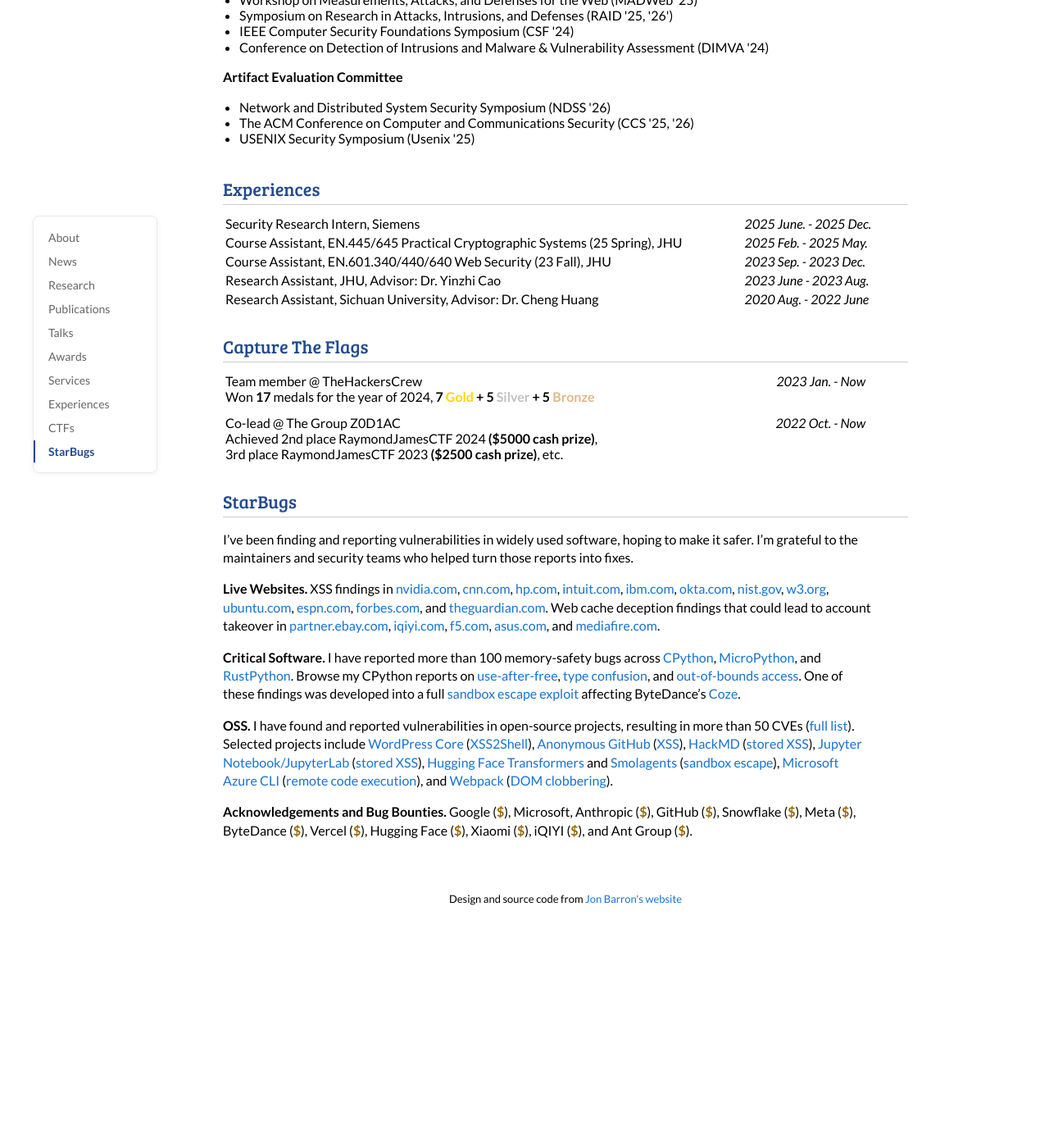
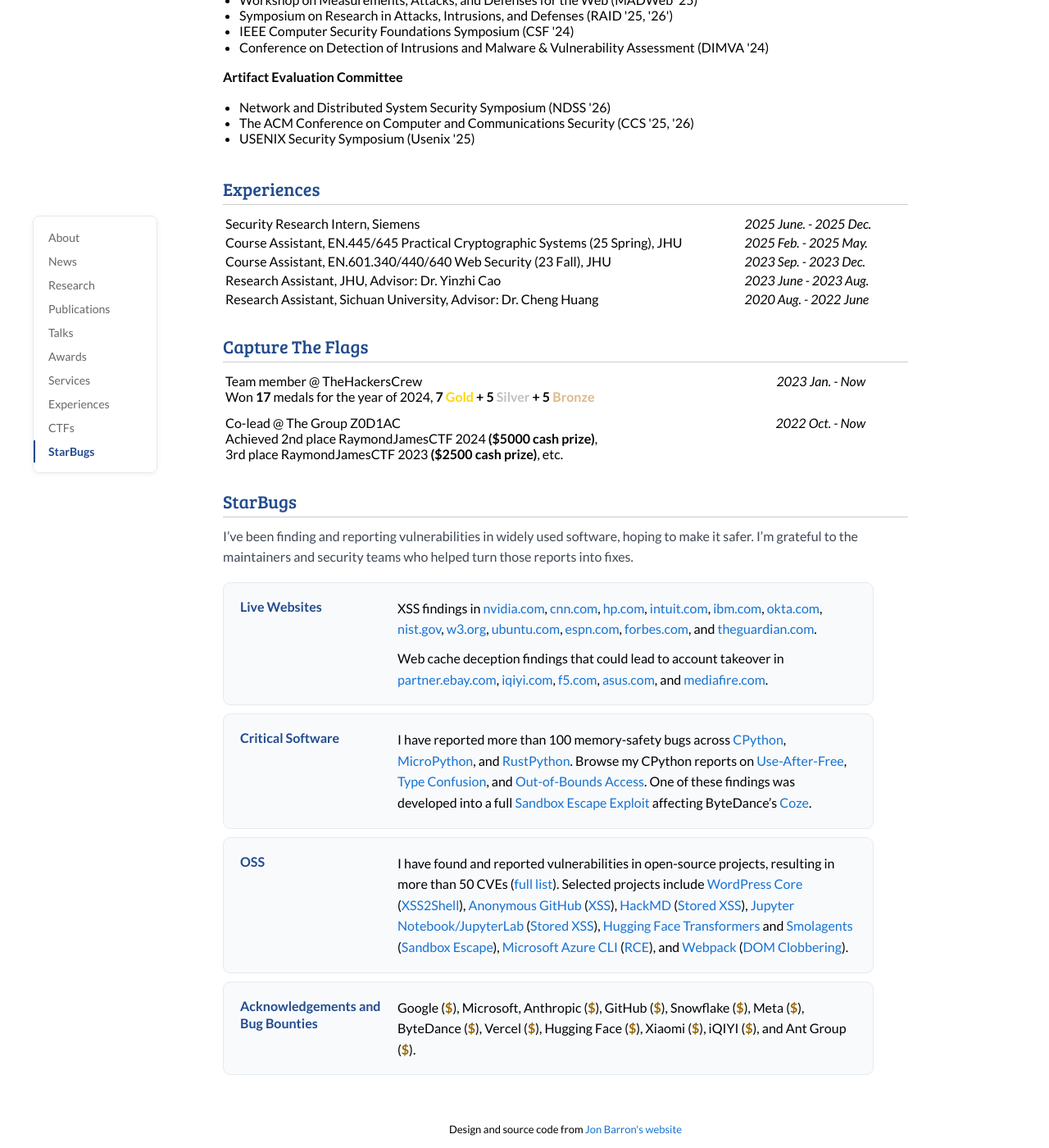
Before and after one commit to jackfromeast/jackfromeast.github.io, a Jekyll site: the page built from _posts/2026-09-17-Minnie.md, in a window 1280 px wide and 1400 px high, scrolled down 3878 px. Shown: the whole window at 82% size. Built offline with Jekyll 4.4.1, drawn with Linux system fonts in a browser that asks for light colours; a style sheet for code colours, icons or effects is not loaded; before the commit the page ends 4996 px from its top, so only the background shows below that.

Commit message:
Refine StarBugs presentation and labels

```diff
--- a/_layouts/default.html
+++ b/_layouts/default.html
@@ -438,11 +438,14 @@
               <div id="cves" style="margin-bottom: 10px;">
                 <h2>StarBugs</h2>
               </div>
-              <p style="margin-right: 5%;">
+              <div class="starbugs">
+              <p class="starbugs-intro">
                 I’ve been finding and reporting vulnerabilities in widely used software, hoping to make it safer. I’m grateful to the maintainers and security teams who helped turn those reports into fixes.
               </p>
-              <p style="margin-right: 5%;">
-                <strong>Live Websites.</strong> XSS findings in
+              <section class="starbugs-card" aria-labelledby="starbugs-websites">
+                <h3 id="starbugs-websites">Live Websites</h3>
+                <div class="starbugs-card-content">
+                <p>XSS findings in
                 <a href="https://www.nvidia.com/">nvidia.com</a>,
                 <a href="https://www.cnn.com/">cnn.com</a>,
                 <a href="https://www.hp.com/">hp.com</a>,
@@ -454,29 +457,35 @@
                 <a href="https://ubuntu.com/">ubuntu.com</a>,
                 <a href="https://www.espn.com/">espn.com</a>,
                 <a href="https://www.forbes.com/">forbes.com</a>, and
-                <a href="https://www.theguardian.com/">theguardian.com</a>.
-                Web cache deception findings that could lead to account takeover in
+                <a href="https://www.theguardian.com/">theguardian.com</a>.</p>
+                <p>Web cache deception findings that could lead to account takeover in
                 <a href="https://partner.ebay.com/">partner.ebay.com</a>,
                 <a href="https://www.iqiyi.com/">iqiyi.com</a>,
                 <a href="https://www.f5.com/">f5.com</a>,
                 <a href="https://www.asus.com/">asus.com</a>, and
-                <a href="https://www.mediafire.com/">mediafire.com</a>.
-              </p>
-              <p style="margin-right: 5%;">
-                <strong>Critical Software.</strong> I have reported more than 100 memory-safety bugs across
+                <a href="https://www.mediafire.com/">mediafire.com</a>.</p>
+                </div>
+              </section>
+              <section class="starbugs-card" aria-labelledby="starbugs-software">
+                <h3 id="starbugs-software">Critical Software</h3>
+                <div class="starbugs-card-content">
+                <p>I have reported more than 100 memory-safety bugs across
                 <a href="https://github.com/python/cpython">CPython</a>,
                 <a href="https://github.com/micropython/micropython">MicroPython</a>, and
                 <a href="https://github.com/RustPython/RustPython">RustPython</a>.
                 Browse my CPython reports on
-                <a href="https://github.com/python/cpython/issues?q=Use-after-free+author%3Ajackfromeast">use-after-free</a>,
-                <a href="https://github.com/python/cpython/issues?q=Type+Confusion+author%3Ajackfromeast">type confusion</a>, and
-                <a href="https://github.com/python/cpython/issues?q=Out-of-bound+author%3Ajackfromeast">out-of-bounds access</a>.
+                <a href="https://github.com/python/cpython/issues?q=Use-after-free+author%3Ajackfromeast">Use-After-Free</a>,
+                <a href="https://github.com/python/cpython/issues?q=Type+Confusion+author%3Ajackfromeast">Type Confusion</a>, and
+                <a href="https://github.com/python/cpython/issues?q=Out-of-bound+author%3Ajackfromeast">Out-of-Bounds Access</a>.
                 One of these findings was developed into a full
-                <a href="https://github.com/coze-dev/coze-studio/pull/2572">sandbox escape exploit</a>
-                affecting ByteDance’s <a href="https://github.com/coze-dev/coze-studio">Coze</a>.
-              </p>
-              <p style="margin-right: 5%;">
-                <strong>OSS.</strong> I have found and reported vulnerabilities in open-source projects, resulting in more than 50 CVEs
+                <a href="https://github.com/coze-dev/coze-studio/pull/2572">Sandbox Escape Exploit</a>
+                affecting ByteDance’s <a href="https://github.com/coze-dev/coze-studio">Coze</a>.</p>
+                </div>
+              </section>
+              <section class="starbugs-card" aria-labelledby="starbugs-oss">
+                <h3 id="starbugs-oss">OSS</h3>
+                <div class="starbugs-card-content">
+                <p>I have found and reported vulnerabilities in open-source projects, resulting in more than 50 CVEs
                 (<a href="https://github.com/jackfromeast/jackfromeast.github.io/blob/master/_data/vulns.yml">full list</a>).
                 Selected projects include
                 <a href="https://wordpress.org/">WordPress Core</a>
@@ -484,20 +493,25 @@
                 <a href="https://github.com/tdurieux/anonymous_github">Anonymous GitHub</a>
                 (<a href="https://github.com/tdurieux/anonymous_github/security/advisories/GHSA-g485-8j3v-p6x8">XSS</a>),
                 <a href="https://hackmd.io/">HackMD</a>
-                (<a href="https://github.com/hackmdio/codimd/security/advisories/GHSA-22jv-vch8-2vp9">stored XSS</a>),
+                (<a href="https://github.com/hackmdio/codimd/security/advisories/GHSA-22jv-vch8-2vp9">Stored XSS</a>),
                 <a href="https://jupyter.org/">Jupyter Notebook/JupyterLab</a>
-                (<a href="https://github.com/advisories/GHSA-9q39-rmj3-p4r2">stored XSS</a>),
+                (<a href="https://github.com/advisories/GHSA-9q39-rmj3-p4r2">Stored XSS</a>),
                 <a href="https://github.com/huggingface/transformers">Hugging Face Transformers</a> and
                 <a href="https://github.com/huggingface/smolagents">Smolagents</a>
-                (<a href="https://huntr.com/bounties/63ab1cfe-b573-4cf5-a7d3-fb6c957e34b0">sandbox escape</a>),
+                (<a href="https://huntr.com/bounties/63ab1cfe-b573-4cf5-a7d3-fb6c957e34b0">Sandbox Escape</a>),
                 <a href="https://learn.microsoft.com/en-us/cli/azure/what-is-azure-cli">Microsoft Azure CLI</a>
-                (<a href="https://msrc.microsoft.com/update-guide/en-US/vulnerability/CVE-2025-24049">remote code execution</a>), and
+                (<a href="https://msrc.microsoft.com/update-guide/en-US/vulnerability/CVE-2025-24049">RCE</a>), and
                 <a href="https://webpack.js.org/">Webpack</a>
-                (<a href="https://github.com/advisories/GHSA-4vvj-4cpr-p986">DOM clobbering</a>).
-              </p>
-              <p style="margin-right: 5%;">
-                <strong>Acknowledgements and Bug Bounties.</strong> Google (<span class="bounty-dollar">$</span>), Microsoft, Anthropic (<span class="bounty-dollar">$</span>), GitHub (<span class="bounty-dollar">$</span>), Snowflake (<span class="bounty-dollar">$</span>), Meta (<span class="bounty-dollar">$</span>), ByteDance (<span class="bounty-dollar">$</span>), Vercel (<span class="bounty-dollar">$</span>), Hugging Face (<span class="bounty-dollar">$</span>), Xiaomi (<span class="bounty-dollar">$</span>), iQIYI (<span class="bounty-dollar">$</span>), and Ant Group (<span class="bounty-dollar">$</span>).
-              </p>
+                (<a href="https://github.com/advisories/GHSA-4vvj-4cpr-p986">DOM Clobbering</a>).</p>
+                </div>
+              </section>
+              <section class="starbugs-card" aria-labelledby="starbugs-acknowledgements">
+                <h3 id="starbugs-acknowledgements">Acknowledgements and Bug Bounties</h3>
+                <div class="starbugs-card-content">
+                <p>Google (<span class="bounty-dollar">$</span>), Microsoft, Anthropic (<span class="bounty-dollar">$</span>), GitHub (<span class="bounty-dollar">$</span>), Snowflake (<span class="bounty-dollar">$</span>), Meta (<span class="bounty-dollar">$</span>), ByteDance (<span class="bounty-dollar">$</span>), Vercel (<span class="bounty-dollar">$</span>), Hugging Face (<span class="bounty-dollar">$</span>), Xiaomi (<span class="bounty-dollar">$</span>), iQIYI (<span class="bounty-dollar">$</span>), and Ant Group (<span class="bounty-dollar">$</span>).</p>
+                </div>
+              </section>
+              </div>
             </td>
           </tr>
         </table>
--- a/style.scss
+++ b/style.scss
@@ -102,6 +102,56 @@ li {
 .bounty-dollar {
   color: #9a6700;
   font-weight: 700;
+}
+
+/* StarBugs: compact, readable groups within the academic page layout */
+.starbugs {
+  margin-right: 5%;
+}
+
+.starbugs-intro {
+  color: #3e4854;
+  line-height: 1.6;
+  margin: 2px 0 18px;
+}
+
+.starbugs-card {
+  display: grid;
+  grid-template-columns: 172px minmax(0, 1fr);
+  gap: 20px;
+  padding: 18px 20px;
+  margin: 0 0 10px;
+  background: #f8fafc;
+  border: 1px solid #e5ebf1;
+  border-radius: 9px;
+}
+
+.starbugs-card h3 {
+  display: block;
+  color: #224b8d;
+  line-height: 1.35;
+  margin: 0;
+}
+
+.starbugs-card-content p {
+  line-height: 1.6;
+  margin: 0;
+}
+
+.starbugs-card-content p + p {
+  margin-top: 10px;
+}
+
+@media screen and (max-width: 600px) {
+  .starbugs {
+    margin-right: 0;
+  }
+
+  .starbugs-card {
+    grid-template-columns: 1fr;
+    gap: 8px;
+    padding: 16px;
+  }
 }
 
 /* Image fade helpers */
```
